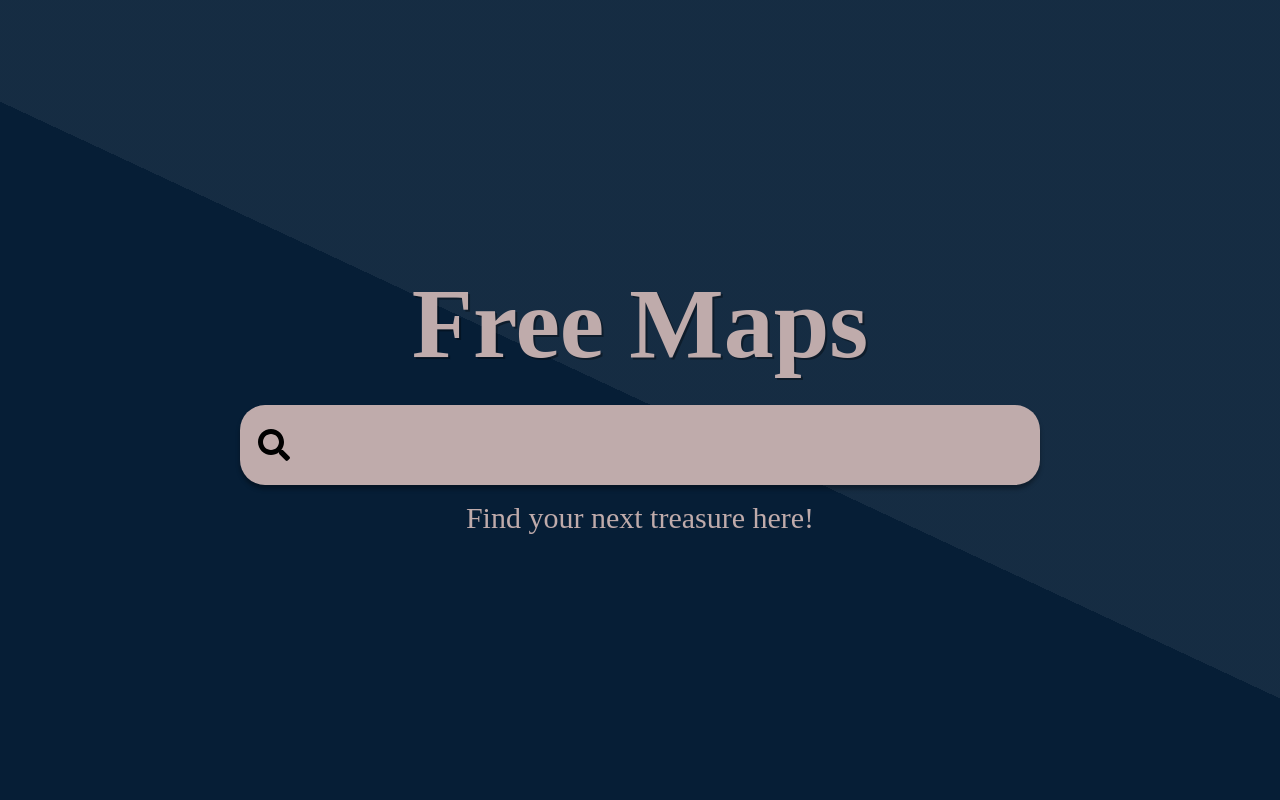
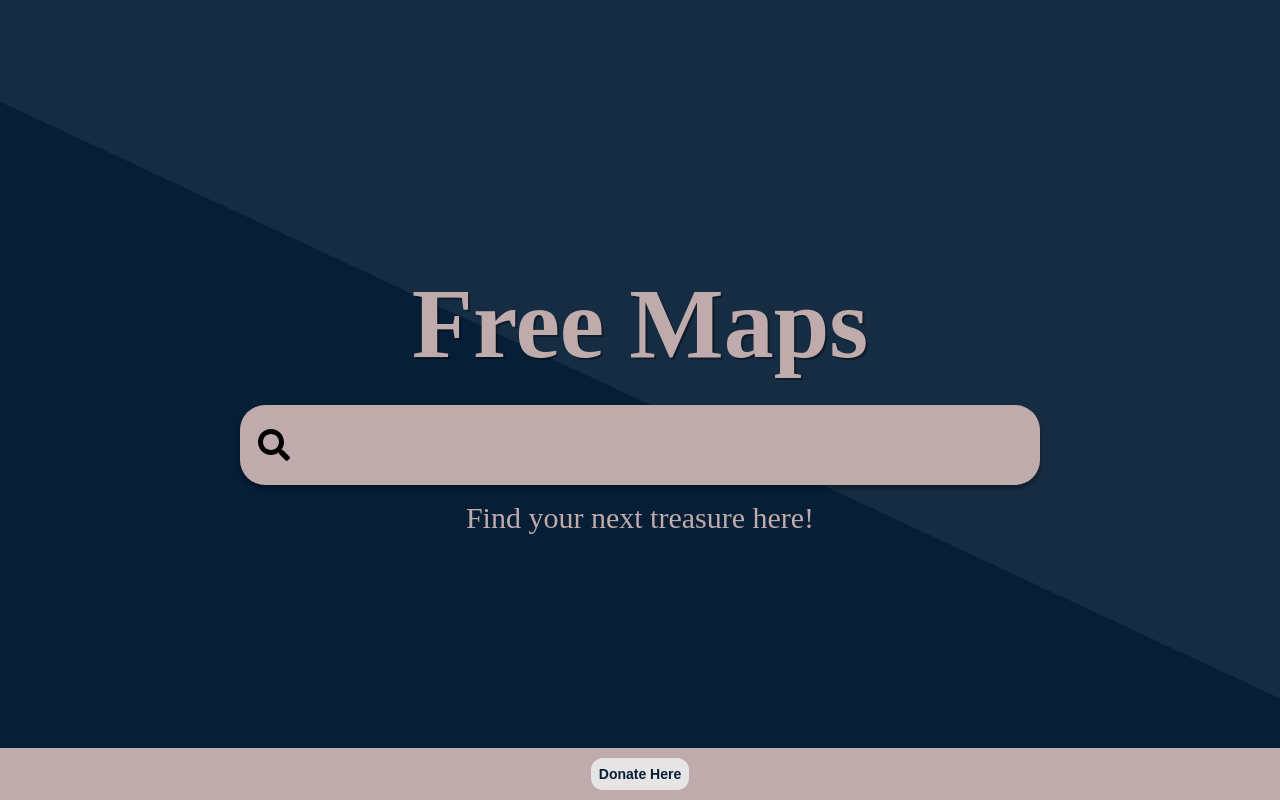
Before and after one commit to bleakney/free-maps, a React (Create React App) app in the folder client/: page / in a window 1280 px wide. Built offline with nearby package versions, Linux system fonts and the light colour scheme.

Commit message:
added to footer & styled

```diff
--- a/client/src/App.js
+++ b/client/src/App.js
@@ -2,7 +2,8 @@
 // import React, { useEffect } from 'react';
 // import { func } from 'prop-types';
 import React from 'react';
-import "./components/Search/style.css"
+import "./components/Search/style.css";
+import './components/Footer/style.css';
 // import WebFont from 'webfontloader';
 // import './index.scss';
 
@@ -10,11 +11,13 @@ import "./components/Search/style.css"
 // import Map from './components/Map';
 // import Header from './components/Header';
 import Search from './components/Search';
+import Footer from './components/Footer';
 
 function App() {
   return (
     <div>
       < Search />
+      <Footer />
     </div>
   )
 }
--- a/client/src/components/Footer/index.js
+++ b/client/src/components/Footer/index.js
@@ -0,0 +1,11 @@
+import React from "react";
+
+function Footer() {
+    return (
+        <div class="footer">
+            <button>Donate Here</button>
+        </div>
+    );
+  }
+
+  export default Footer;
--- /dev/null
+++ b/client/src/components/Footer/style.css
@@ -0,0 +1,24 @@
+.footer {
+    position: fixed;
+    left: 0;
+    bottom: 0;
+    width: 100%;
+    padding: 10px;
+    background-color: rgb(191, 171, 171);
+    color: rgb(6, 30, 54);
+    text-align: center;
+  }
+
+button {
+    background-color: rgb(242, 246, 248, 0.76);
+    border: none;
+    border-radius: 12px;
+    font-size: 14px;
+    padding: 8px;
+    color: rgb(6, 30, 54);
+    font-weight: 600;
+}
+
+button:hover {
+    background-color: rgb(166, 216, 254);
+}
```
